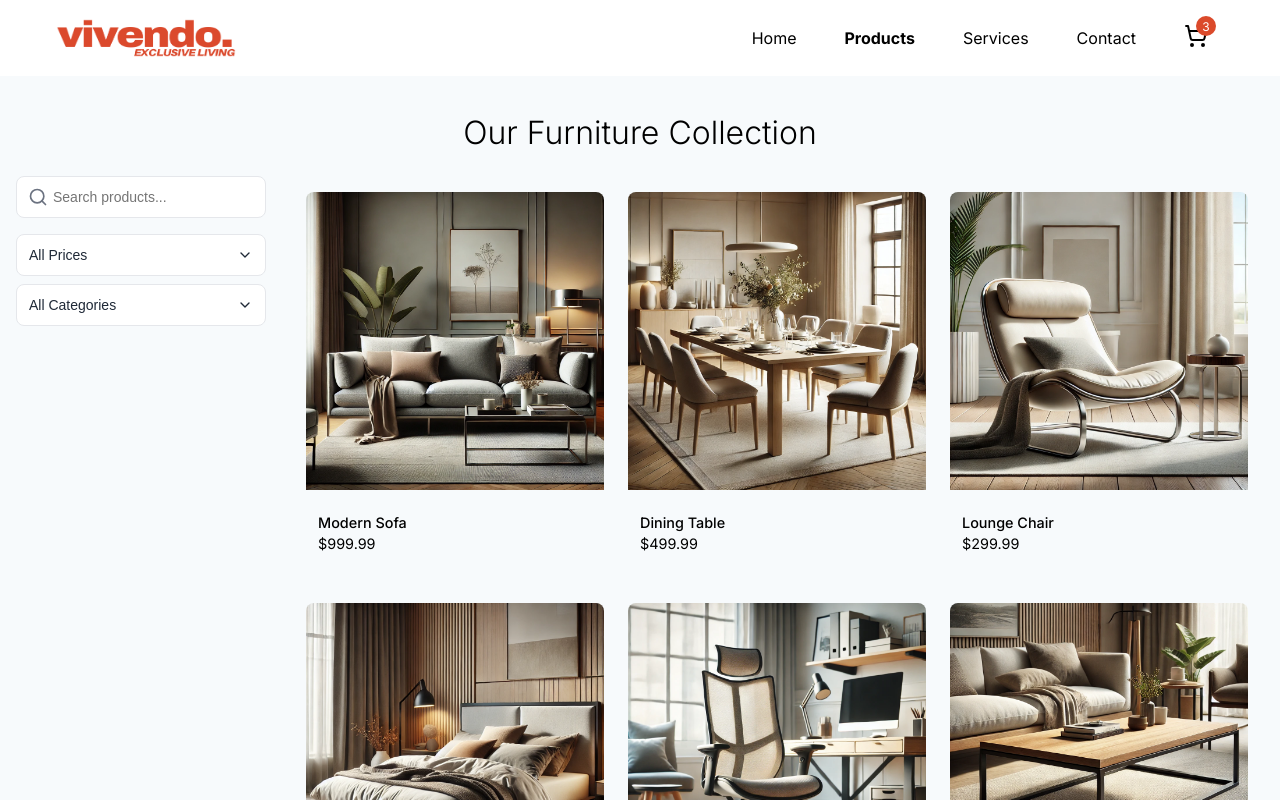
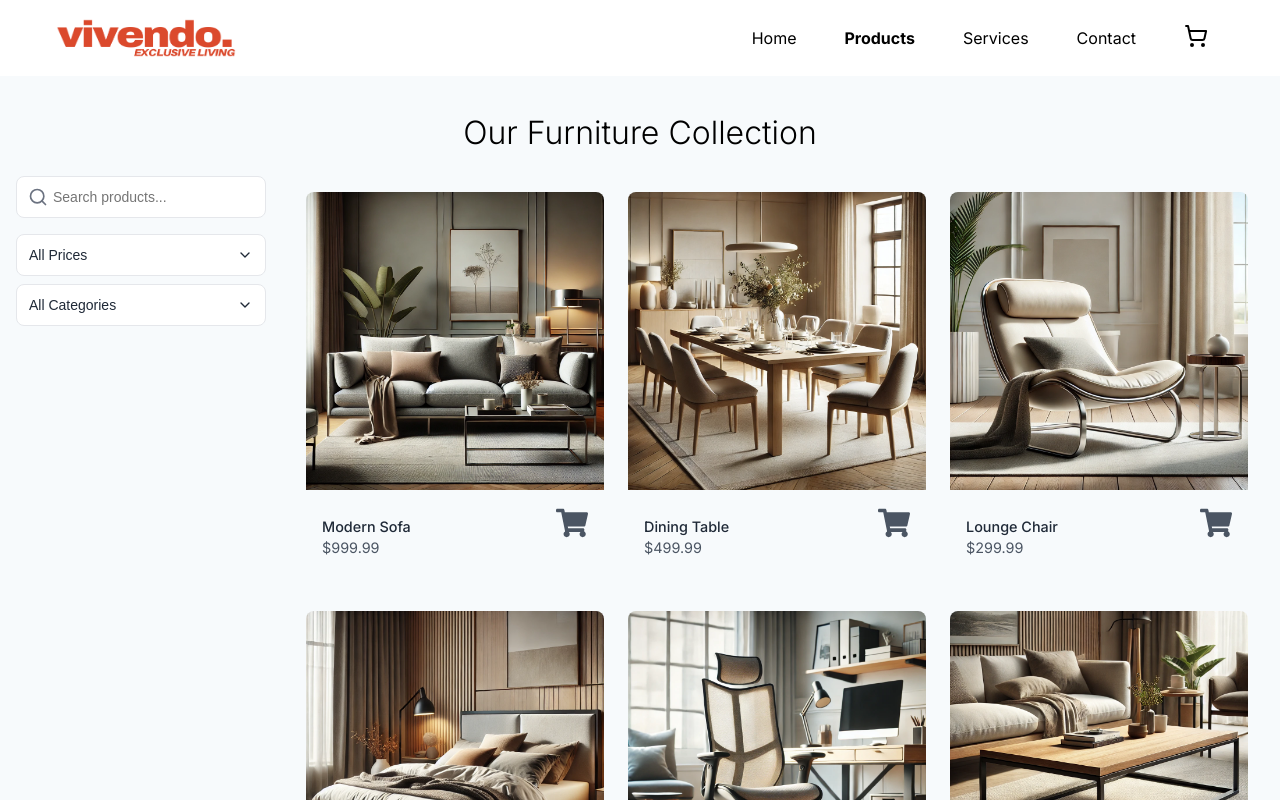
Before and after one commit to EdwardSpaeth/Cloud-Project-Group-11, a Next.js app in the folder frontend/webshop/: page /pages/shop in a window 1280 px wide. Shown: the top 800 px of the page. Built offline with nearby package versions, Linux system fonts and the light colour scheme.

Commit message:
Add cart context and functionality; update product card and cart page

```diff
--- a/frontend/webshop/package.json
+++ b/frontend/webshop/package.json
@@ -12,7 +12,8 @@
     "lucide-react": "^0.473.0",
     "next": "15.1.4",
     "react": "^19.0.0",
-    "react-dom": "^19.0.0"
+    "react-dom": "^19.0.0",
+    "react-icons": "^5.4.0"
   },
   "devDependencies": {
     "@eslint/eslintrc": "^3",
--- a/frontend/webshop/src/app/layout.js
+++ b/frontend/webshop/src/app/layout.js
@@ -1,22 +1,22 @@
-"use client";
+"use client"
 
-import './globals.css'
-import { Inter } from 'next/font/google'
-import Link from 'next/link'
-import { ShoppingCart } from 'lucide-react'
-import Image from 'next/image'
-import { usePathname } from 'next/navigation'
-import styles from './header.module.css'
+import "./globals.css"
+import { Inter } from "next/font/google"
+import Link from "next/link"
+import { ShoppingCart } from "lucide-react"
+import Image from "next/image"
+import { usePathname } from "next/navigation"
+import styles from "./header.module.css"
+import { CartProvider, useCart } from "./pages/context/cart-context"
 
-const inter = Inter({ subsets: ['latin'] })
+const inter = Inter({ subsets: ["latin"] })
 
-export default function RootLayout({ children }) {
-  const pathname = usePathname();
-  const currentYear = new Date().getFullYear();
+function Header() {
+  const pathname = usePathname()
+  const { items } = useCart()
+  const itemCount = items.reduce((total, item) => total + item.quantity, 0)
 
   return (
-    <html lang="en">
-      <body className={inter.className}>
     <header className="bg-white shadow-sm">
       <div className="container mx-auto px-4 py-4 flex justify-between items-center">
         <Link href="/" className="text-2xl font-bold">
@@ -30,27 +30,52 @@ export default function RootLayout({ children }) {
           />
         </Link>
         <nav className="flex items-center space-x-4">
-              <Link href="/" className={`${styles.link} ${pathname === '/' ? styles.active : ''}`}>Home</Link>
-              <Link href="/pages/shop" className={`${styles.link} ${pathname === '/pages/shop' ? styles.active : ''}`}>Products</Link>
-              <Link href="/pages/services" className={`${styles.link} ${pathname === '/pages/services' ? styles.active : ''}`}>Services</Link>
-              <Link href="/pages/contact" className={`${styles.link} ${pathname === '/pages/contact' ? styles.active : ''}`}>Contact</Link>
-              <Link href="/pages/cart" className={`relative ${styles.link} ${pathname === '/pages/cart' ? styles.active : ''}`}>
+          <Link href="/" className={`${styles.link} ${pathname === "/" ? styles.active : ""}`}>
+            Home
+          </Link>
+          <Link href="/pages/shop" className={`${styles.link} ${pathname === "/pages/shop" ? styles.active : ""}`}>
+            Products
+          </Link>
+          <Link
+            href="/pages/services"
+            className={`${styles.link} ${pathname === "/pages/services" ? styles.active : ""}`}
+          >
+            Services
+          </Link>
+          <Link
+            href="/pages/contact"
+            className={`${styles.link} ${pathname === "/pages/contact" ? styles.active : ""}`}
+          >
+            Contact
+          </Link>
+          <Link
+            href="/pages/cart"
+            className={`relative ${styles.link} ${pathname === "/pages/cart" ? styles.active : ""}`}
+          >
             <ShoppingCart className="h-6 w-6" />
-                <span className={`${styles.cartBadge} absolute -top-2 -right-2`}>
-                  3
-                </span>
+            {itemCount > 0 && <span className={`${styles.cartBadge} absolute -top-2 -right-2`}>{itemCount}</span>}
           </Link>
         </nav>
       </div>
     </header>
+  )
+}
+
+export default function RootLayout({ children }) {
+  const currentYear = new Date().getFullYear()
+
+  return (
+    <html lang="en">
+      <body className={inter.className}>
+        <CartProvider>
+          <Header />
           <main>{children}</main>
           <footer className="bg-gray-100 mt-8">
-          <center>
-          <div className="container mx-auto px-4 py-8">
+            <div className="container mx-auto px-4 py-8 text-center">
               <p>&copy; {currentYear} LowTech GmbH. All rights reserved.</p>
             </div>
-          </center>
           </footer>
+        </CartProvider>
       </body>
     </html>
   )
--- /dev/null
+++ b/frontend/webshop/src/app/pages/context/cart-context.js
@@ -0,0 +1,41 @@
+"use client"
+
+import { createContext, useContext, useState } from "react"
+
+const CartContext = createContext(undefined)
+
+export function CartProvider({ children }) {
+  const [items, setItems] = useState([])
+
+  const addToCart = (product) => {
+    setItems((currentItems) => {
+      const existingItem = currentItems.find((item) => item.id === product.id)
+
+      if (existingItem) {
+        return currentItems.map((item) => (item.id === product.id ? { ...item, quantity: item.quantity + 1 } : item))
+      }
+
+      return [...currentItems, { ...product, quantity: 1 }]
+    })
+  }
+
+  const removeFromCart = (id) => {
+    setItems((currentItems) => currentItems.filter((item) => item.id !== id))
+  }
+
+  const updateQuantity = (id, quantity) => {
+    setItems((currentItems) => currentItems.map((item) => (item.id === id ? { ...item, quantity } : item)))
+  }
+
+  return (
+    <CartContext.Provider value={{ items, addToCart, removeFromCart, updateQuantity }}>{children}</CartContext.Provider>
+  )
+}
+
+export function useCart() {
+  const context = useContext(CartContext)
+  if (context === undefined) {
+    throw new Error("useCart must be used within a CartProvider")
+  }
+  return context
+}
--- a/frontend/webshop/src/app/pages/shop/components/ProductCard.js
+++ b/frontend/webshop/src/app/pages/shop/components/ProductCard.js
@@ -1,17 +1,21 @@
-'use client';
-import Image from 'next/image';
-import Link from 'next/link';
-import { useState } from 'react';
-import styles from './ProductCard.module.css';
+"use client"
 
-export default function ProductCard({ product }) {
-  const [imageError, setImageError] = useState(false);
+import Image from "next/image"
+import Link from "next/link"
+import { useState } from "react"
+import { FaShoppingCart } from "react-icons/fa"
+import styles from "./ProductCard.module.css"
+import { useCart } from "../../context/cart-context"
+
+function ProductCard({ product }) {
+  const [imageError, setImageError] = useState(false)
+  const { addToCart } = useCart()
 
   return (
-    <Link href={`/product/${product.id}`} className={styles.card}>
-      <div className={styles.imageContainer}>
+    <div className={styles.productcard}>
+      <div className={styles.imagecontainer}>
         <Image
-          src={imageError ? '/images/placeholder.webp' : product.imageUrl}
+          src={imageError ? "/images/placeholder.webp" : product.imageUrl}
           alt={product.name}
           width={200}
           height={200}
@@ -19,10 +23,21 @@ export default function ProductCard({ product }) {
           onError={() => setImageError(true)}
         />
       </div>
-      <div className={styles.content}>
-        <h2 className={styles.name}>{product.name}</h2>
-        <p className={styles.price}>${product.price.toFixed(2)}</p>
-      </div>
-    </Link>
-  );
+      <Link href={`/product/${product.id}`} className={styles.productcontent}>
+        <div className={styles.producttitleWrapper}>
+          <h2 className={styles.producttitle}>{product.name}</h2>
+          <FaShoppingCart
+            className={styles.cartIcon}
+            onClick={(e) => {
+              e.preventDefault()
+              addToCart(product)
+            }}
+          />
+        </div>
+        <p className={styles.productprice}>${product.price.toFixed(2)}</p>
+      </Link>
+    </div>
+  )
 }
+
+export default ProductCard
--- a/frontend/webshop/src/app/pages/shop/components/ProductCard.module.css
+++ b/frontend/webshop/src/app/pages/shop/components/ProductCard.module.css
@@ -1,4 +1,4 @@
-.card {
+.productcard {
     display: flex;
     flex-direction: column;
     background-color: var(--background);
@@ -10,18 +10,18 @@
     height: 100%;
 }
 
-.card:hover {
+.productcard:hover {
     transform: translateY(-5px);
     box-shadow: 0 4px 20px rgba(0, 0, 0, 0.1);
 }
 
-.imageContainer {
+.imagecontainer {
     position: relative;
     width: 100%;
     padding-top: 100%;
 }
 
-.imageContainer img {
+.imagecontainer img {
     position: absolute;
     top: 0;
     left: 0;
@@ -30,47 +30,47 @@
     object-fit: cover;
 }
 
-.content {
-    padding: 0.75rem;
+.productcontent {
+    text-decoration: none !important;
+    color: #1f2937 !important;
     display: flex;
     flex-direction: column;
-    flex-grow: 1;
+    padding: 1rem;
 }
 
-.name {
+.producttitleWrapper {
+    display: flex;
+    justify-content: space-between;
+    align-items: center;
+}
+
+.cartIcon {
+    font-size: 2rem;
+    color: #4b5563;
+    cursor: pointer;
+    transition: color 0.2s ease-in-out, transform 0.2s ease-in-out;
+}
+
+.cartIcon:hover {
+    color: #1f2937;
+    transform: scale(1.1);
+}
+
+.producttitle {
     font-size: 0.9rem;
     font-weight: 500;
     margin-bottom: 0.25rem;
-    color: var(--primary-color);
+    color: #1f2937;
 }
 
-.price {
+.productprice {
     font-size: 0.9rem;
-    color: var(--secondary-color);
+    color: #4b5563;
     margin-top: auto;
 }
 
-/* Responsive styles */
 @media (max-width: 768px) {
-    .card {
+    .productcard {
         flex-direction: row;
-        padding: 0.5rem;
-    }
-
-    .imageContainer {
-        flex: 0 0 100px;
-        padding-top: 0;
-        width: 100px;
-        height: 100px;
-    }
-
-    .content {
-        padding: 0.5rem;
-        font-size: 0.8rem;
-    }
-
-    .name,
-    .price {
-        font-size: 0.75rem;
     }
 }
```
Also changed, not shown: frontend/webshop/src/app/pages/cart/components/cart-items.js (+27 -13 lines), frontend/webshop/src/app/pages/cart/page.js (+8 -14 lines), 1 other file (tests, documents, lock files or other folders). Lines whose indentation alone changed are shown as unchanged.
